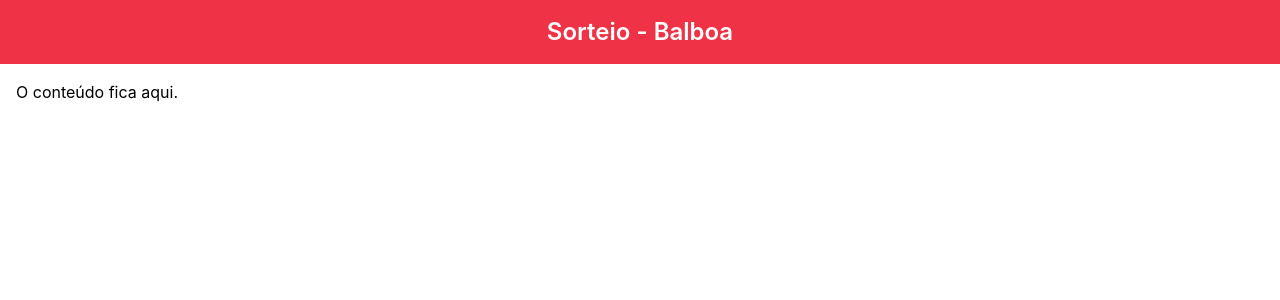
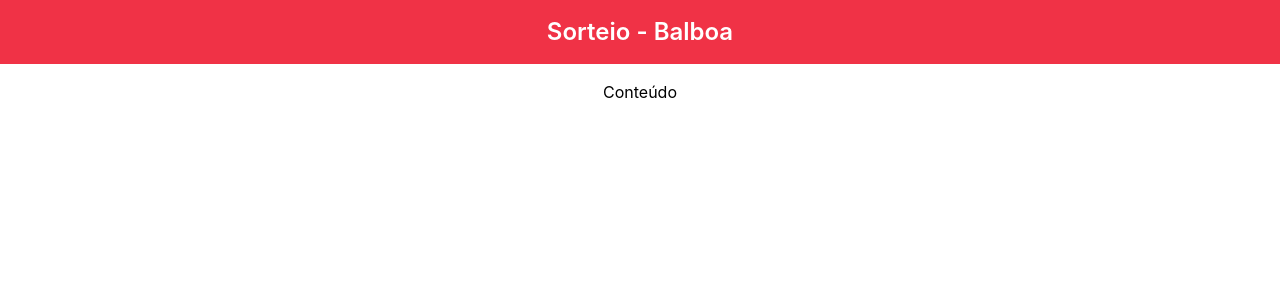
Before and after one commit to biraneves/react-shuffle, a React (Create React App) app: page / in a window 1280 px wide. Shown: the top 300 px of the page. Built offline with nearby package versions, Linux system fonts and the light colour scheme.

Commit message:
Criado o componente Main.

```diff
--- a/src/App.js
+++ b/src/App.js
@@ -1,14 +1,11 @@
 import Header from "./components/Header";
+import Main from "./components/Main";
 
 export default function App() {
     return (
         <div>
             <Header>Sorteio - Balboa</Header>
-            <main>
-            <div className="container mx-auto p-4">
-                <h2>O conteúdo fica aqui.</h2>
-            </div>
-            </main>
+            <Main>Conteúdo</Main>
         </div>
     )
 }
--- /dev/null
+++ b/src/components/Main.jsx
@@ -0,0 +1,9 @@
+export default function Main({
+    children,
+}) {
+  return (
+    <div className="flex flex-col items-center justify-center p-4">
+        {children}
+    </div>
+  );
+}
```
